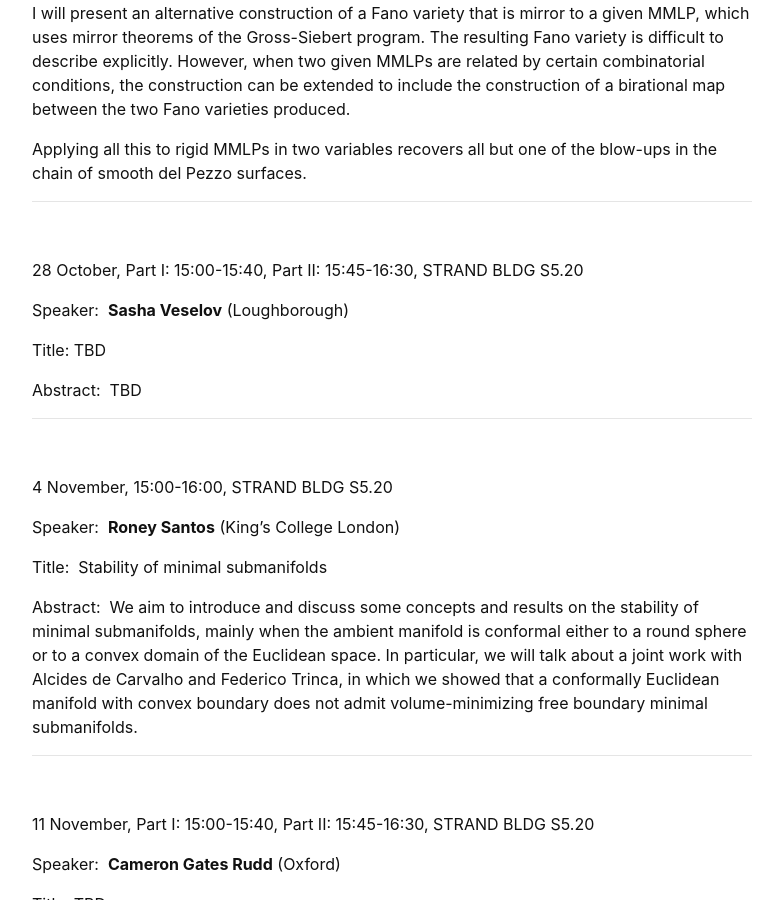
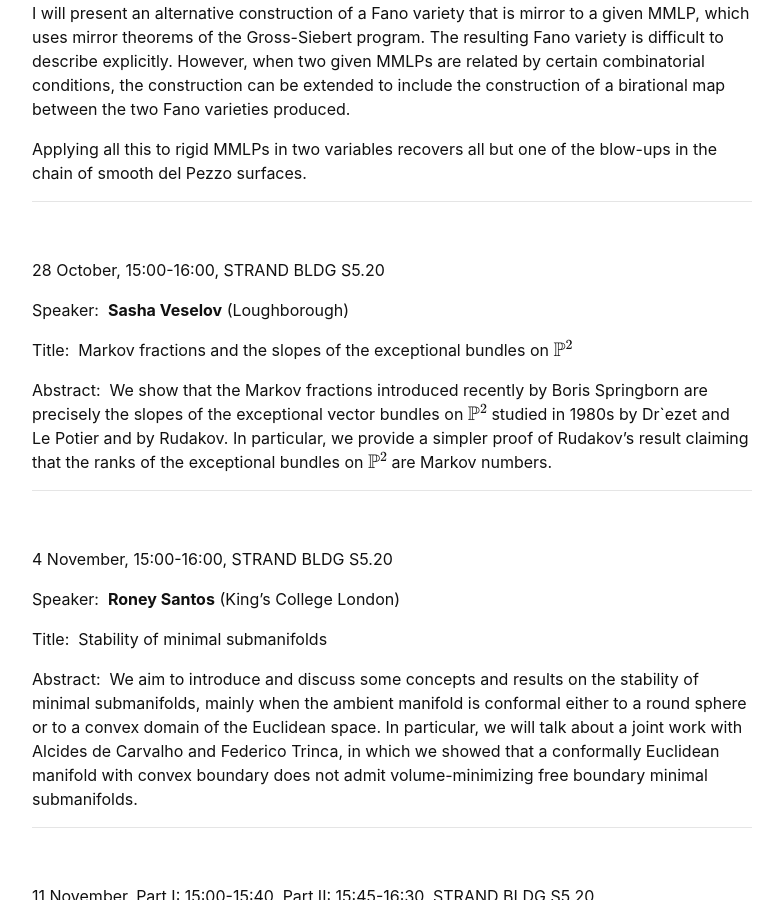
Before and after one commit to kcl-geometry-seminar/kcl-geometry-seminar.github.io, a Jekyll site: the page built from pages/index.md, in a window 1280 px wide and 900 px high, scrolled down 848 px. Shown: the whole window, without its empty margins (248-1031 px from the left). Built offline with Jekyll 4.4.1, drawn with Linux system fonts in a browser that asks for light colours; formulas are drawn with MathJax 3; a script that is not in the unit is left out.

Commit message:
Update index.md
Added title and abstract for Veselov's talk, and updated the time.

```diff
--- a/pages/index.md
+++ b/pages/index.md
@@ -47,13 +47,13 @@ of the blow-ups in the chain of smooth del Pezzo surfaces.
 ---------------------------------------------------------
 <br />
 
-28 October,  Part I: 15:00-15:40, Part II: 15:45-16:30, STRAND BLDG S5.20
+28 October,  15:00-16:00, STRAND BLDG S5.20
 
 Speaker:&nbsp; **Sasha Veselov** (Loughborough)
 
-Title:&nbsp;TBD
+Title:&nbsp; Markov fractions and the slopes of the exceptional bundles on $\mathbb P^2$
 
-Abstract:&nbsp; TBD
+Abstract:&nbsp; We show that the Markov fractions introduced recently by Boris Springborn are precisely the slopes of the exceptional vector bundles on $\mathbb P^2$ studied in 1980s by Dr\`ezet and Le Potier and by Rudakov. In particular, we provide a simpler proof of Rudakov's result claiming that the ranks of the exceptional bundles on $\mathbb P^2$ are Markov numbers.
 
 ---------------------------------------------------------
 <br />
```
